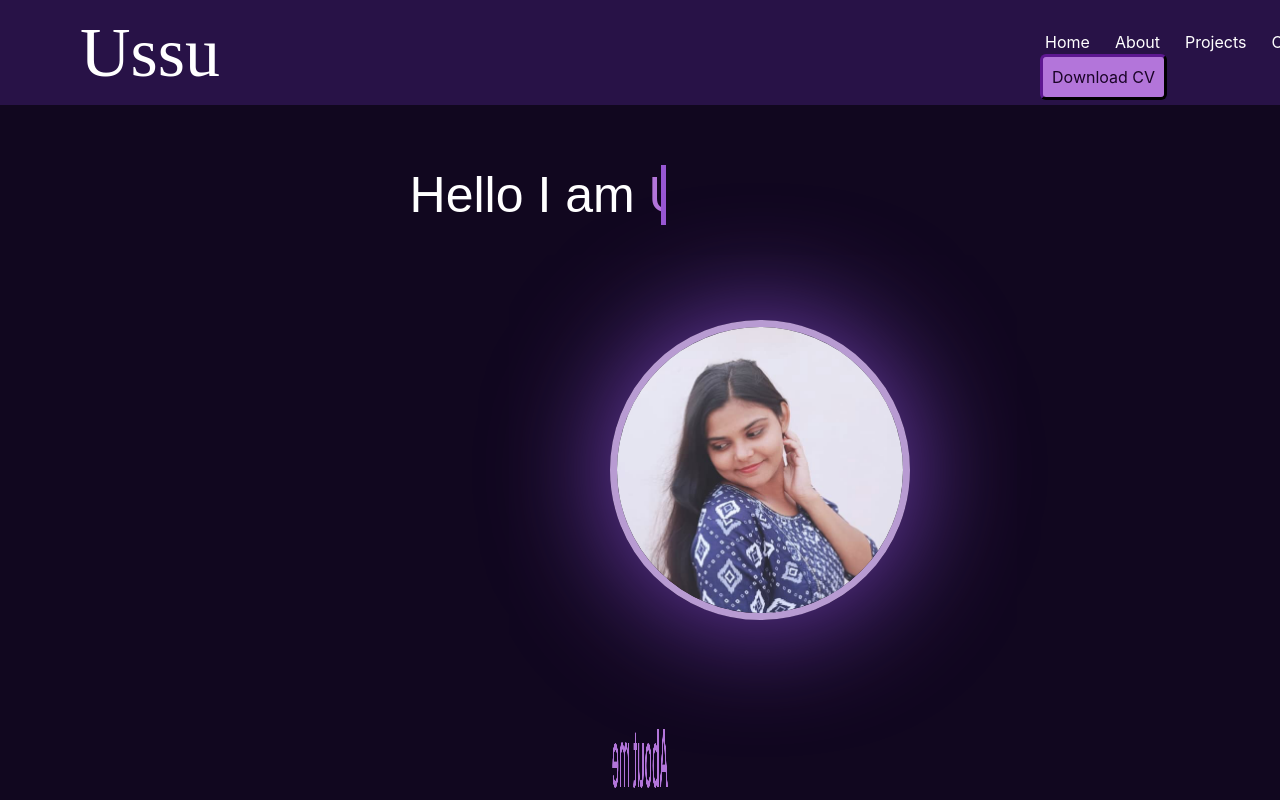
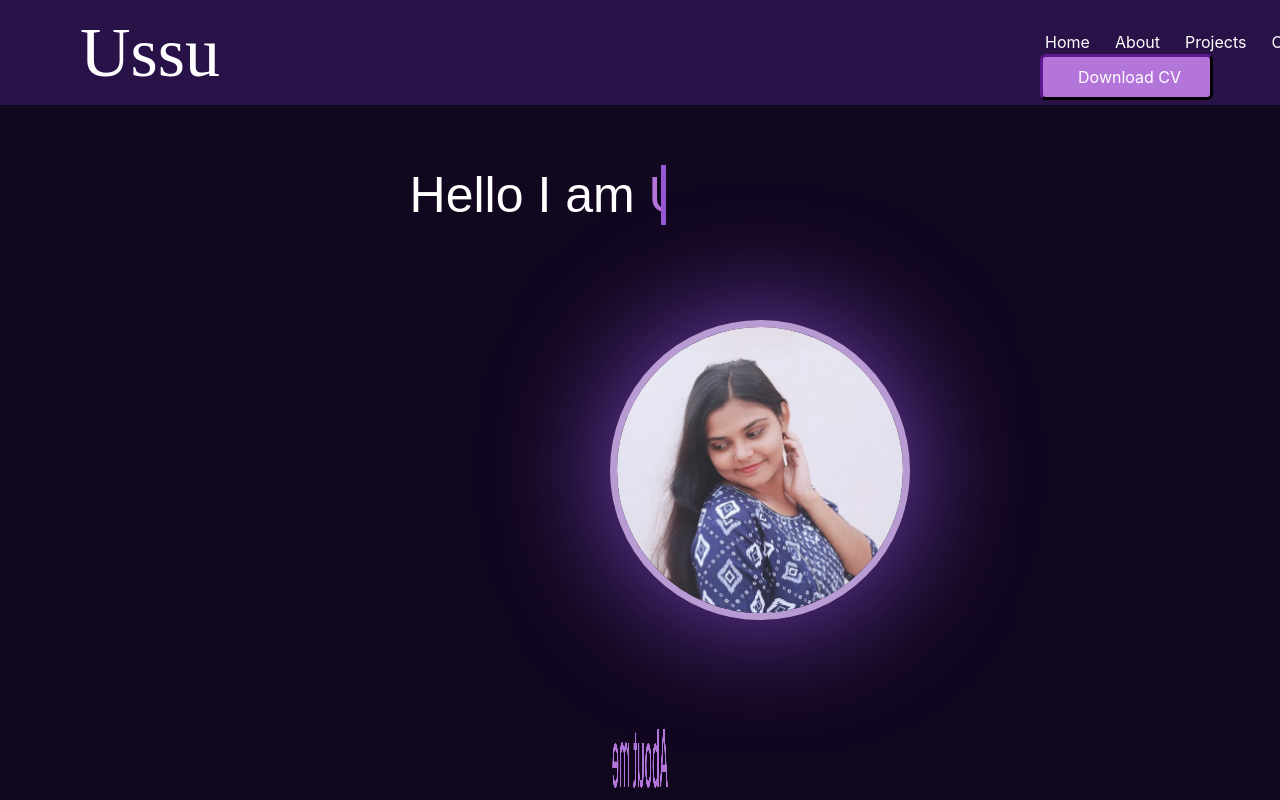
Before and after one commit to UshreeDas/portfolio, a React (Create React App) app: page / in a window 1280 px wide. Shown: the top 800 px of the page. Built offline with nearby package versions, Linux system fonts and the light colour scheme; a web font is replaced by a local one.

Commit message:
I did a change in downdoad cv

```diff
--- a/src/Components/Footer/footer.jsx
+++ b/src/Components/Footer/footer.jsx
@@ -11,7 +11,7 @@ function Footer () {
 
            <section className="log">
             <p className="l">Designed & build by <span className="s">Ushree</span></p>
-           <a href="#call" target="_blank" className="cont" >
+           <a href="#home" target="_blank" className="cont" >
             Home
             </a>
             <a href="https://github.com/UshreeDas" target="_blank" className="pi" >
--- a/src/Components/Header/header.css
+++ b/src/Components/Header/header.css
@@ -4,8 +4,9 @@
     flex-direction: row;
     background-color:#281247 ;
     gap: 800px;
-   position: sticky;
-
+   position: static;
+   width: 100%;
+  margin-top: 0%;
 }
 .ussu{
     margin-left: 80px;
@@ -34,7 +35,7 @@ a{
     padding-top: 8px;
     padding-bottom: 8px;
     border-radius: 6px;
-    padding-left: 9px;
+    padding-left: 10px;
     padding-right: 9px;
     background-color: rgb(179, 117, 218);
     color: rgb(26, 4, 39);
@@ -49,3 +50,6 @@ a{
     background-color: #bf6ecd;
     color: white;
  }
+ .load{
+    padding-right: 20px;
+ }
--- a/src/Components/Header/header.jsx
+++ b/src/Components/Header/header.jsx
@@ -1,19 +1,11 @@
 import React from "react";
 import "./header.css";
+import pdf from "./Ushree_Das_resume.pdf";
 
-const PDF_FILE_URL="http://localhost:3000/#home/Ushree_Das_resume.pdf";
+
 
 function Header () {
-    const downloadFileAtURL=(url)=>{
-        const fileName = url.split("/").pop();
-        const aTag = document.createElement("a");
-        aTag.href=url;
-        aTag.setAttribute("download",fileName);
-        document.body.appendChild(aTag);
-        aTag.click();
-        aTag.remove();
 
-    };
     return (
         <div className="header">
             <p1 className="ussu">Ussu</p1>
@@ -22,7 +14,13 @@ function Header () {
 <a href="#about" className="ab">About</a>
 <a href="#projects" className="ab">Projects</a>
 <a href="#call" className="ab">Contact</a>
-<button onClick={()=>{downloadFileAtURL (PDF_FILE_URL)}} className="cv">Download CV</button>
+<button  className="cv">
+  <a href={pdf} download="pdf" className="load">
+
+  Download CV
+  </a>
+
+   </button>
 </div>
         </div>
 
--- a/src/Components/Home/home.jsx
+++ b/src/Components/Home/home.jsx
@@ -4,7 +4,7 @@ import image from "./my photo.jpg";
 
 function Home () {
     return (
-        <div id="#home">
+        <div id="home">
         <h1 className="nam"> Hello I am <span className="u">Ushree Das!</span></h1>
         <img src={image} alt="" className="mine"/>
         </div>
```
